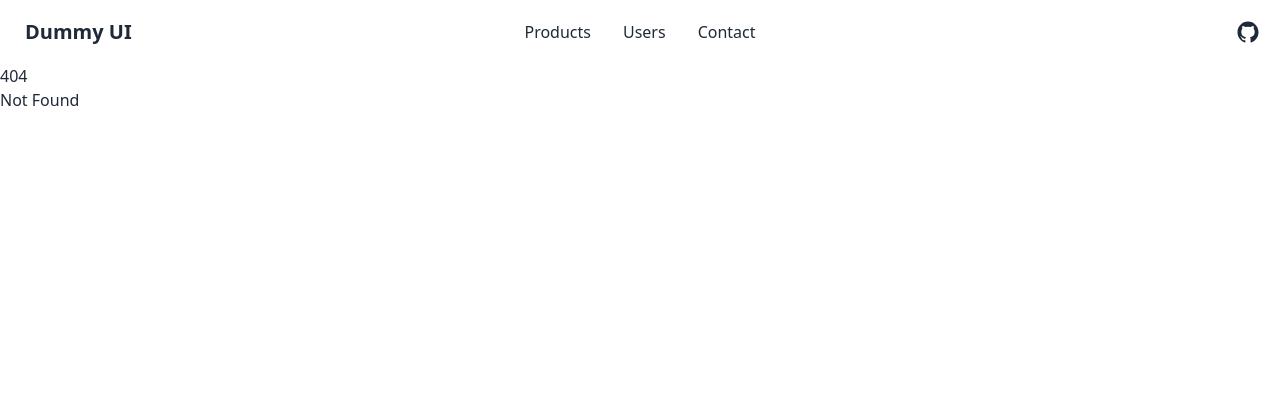
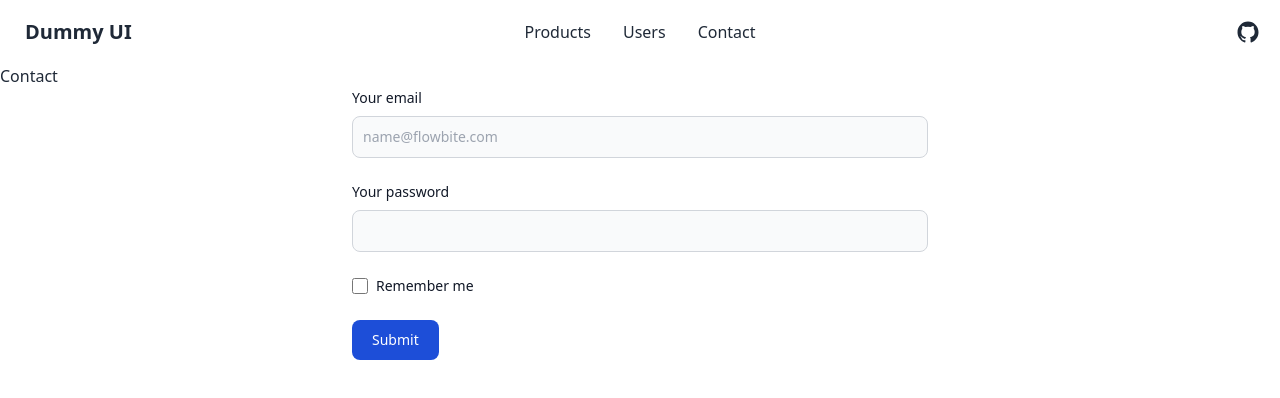
Before and after one commit to mactanxin/sveltekit-dummyjson-demo, a SvelteKit app: page /contact in a window 1280 px wide. Before the commit this address had no page. Shown: the top 398 px of the page. Built offline with nearby package versions, Linux system fonts and the light colour scheme.

Commit message:
🚀 feat(contact): add create action to handle form data submission
✨ feat(contact): add contact form page with email, password, and remember me fields

```diff
--- /dev/null
+++ b/src/routes/contact/+page.server.ts
@@ -0,0 +1,15 @@
+import type { Actions } from './$types';
+export const actions: Actions = {
+  create: async ({ request }) => {
+    const data = await request.formData();
+    const email = data.get('email')
+    const password = data.get('password')
+
+    // dummy validate, always return true
+    // do whatever you want, setup an extra UUID,
+    // then save it to your DB
+    if (email && password) {
+
+    }
+  }
+}
--- /dev/null
+++ b/src/routes/contact/+page.svelte
@@ -0,0 +1,53 @@
+<h1>Contact</h1>
+
+<form method="POST" action="?/create" class="mx-auto max-w-xl">
+  <div class="mb-6">
+    <label
+      for="email"
+      class="block mb-2 text-sm font-medium text-gray-900 dark:text-white"
+      >Your email</label
+    >
+    <input
+      type="email"
+      id="email"
+      name="email"
+      class="bg-gray-50 border border-gray-300 text-gray-900 text-sm rounded-lg focus:ring-blue-500 focus:border-blue-500 block w-full p-2.5 dark:bg-gray-700 dark:border-gray-600 dark:placeholder-gray-400 dark:text-white dark:focus:ring-blue-500 dark:focus:border-blue-500"
+      placeholder="name@flowbite.com"
+      required
+    />
+  </div>
+  <div class="mb-6">
+    <label
+      for="password"
+      class="block mb-2 text-sm font-medium text-gray-900 dark:text-white"
+      >Your password</label
+    >
+    <input
+      type="password"
+      id="password"
+      name="password"
+      class="bg-gray-50 border border-gray-300 text-gray-900 text-sm rounded-lg focus:ring-blue-500 focus:border-blue-500 block w-full p-2.5 dark:bg-gray-700 dark:border-gray-600 dark:placeholder-gray-400 dark:text-white dark:focus:ring-blue-500 dark:focus:border-blue-500"
+      required
+    />
+  </div>
+  <div class="flex items-start mb-6">
+    <div class="flex items-center h-5">
+      <input
+        id="remember"
+        type="checkbox"
+        value=""
+        class="w-4 h-4 border border-gray-300 rounded bg-gray-50 focus:ring-3 focus:ring-blue-300 dark:bg-gray-700 dark:border-gray-600 dark:focus:ring-blue-600 dark:ring-offset-gray-800 dark:focus:ring-offset-gray-800"
+      />
+    </div>
+    <label
+      for="remember"
+      class="ml-2 text-sm font-medium text-gray-900 dark:text-gray-300"
+      >Remember me</label
+    >
+  </div>
+  <button
+    type="submit"
+    class="text-white bg-blue-700 hover:bg-blue-800 focus:ring-4 focus:outline-none focus:ring-blue-300 font-medium rounded-lg text-sm w-full sm:w-auto px-5 py-2.5 text-center dark:bg-blue-600 dark:hover:bg-blue-700 dark:focus:ring-blue-800"
+    >Submit</button
+  >
+</form>
```
